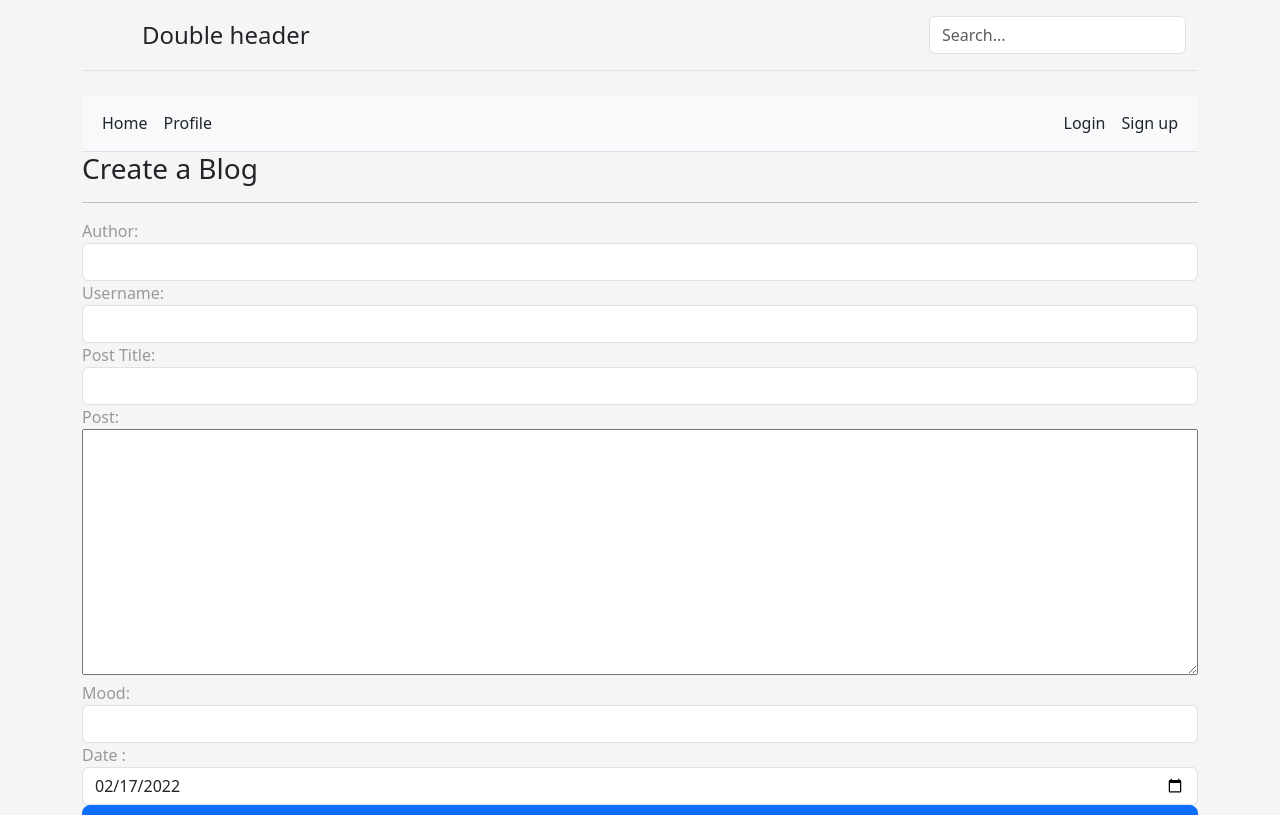
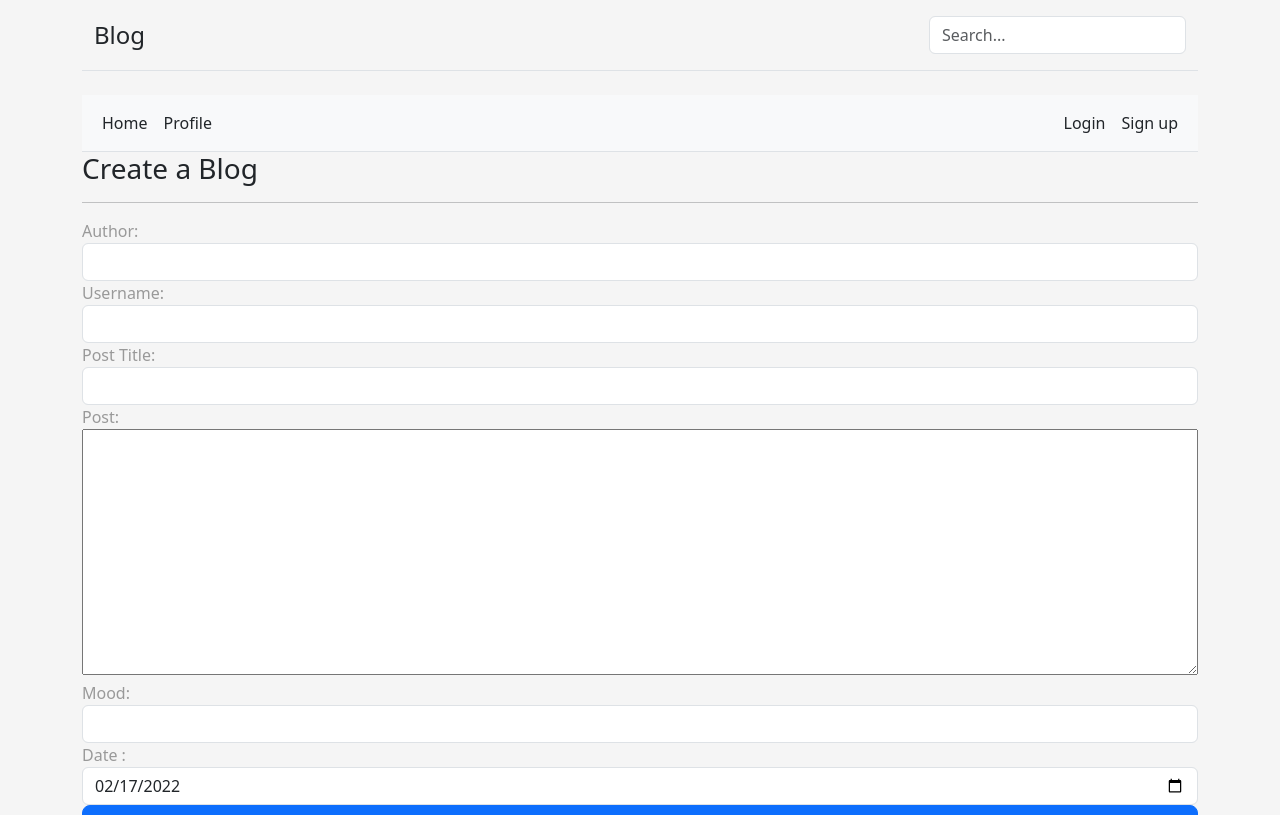
Before and after one commit to raythompsonwebdev/blog-project, a React (Create React App) app in the folder client/: page /create-post in a window 1280 px wide. Shown: the top 815 px of the page. Built offline with nearby package versions, Linux system fonts and the light colour scheme; no server answers.

Commit message:
added logout - working on re-direct

```diff
--- a/client/src/components/Blogform.js
+++ b/client/src/components/Blogform.js
@@ -1,4 +1,5 @@
 import { React, useState } from 'react'
+import { useNavigate } from 'react-router-dom'
 
 export default function Blogform() {
     const [author, setAuthor] = useState('')
@@ -9,6 +10,7 @@ export default function Blogform() {
 
     const currDate = new Date().toISOString().slice(0, 10)
     const [submitted, setDate] = useState(currDate)
+    const navigate = useNavigate()
 
     function handleUsername(e) {
         setUsername(e.target.value)
@@ -67,6 +69,7 @@ export default function Blogform() {
             // eslint-disable-next-line no-console
             console.error('Fetch Error : ', err.message)
         }
+        navigate('/')
     }
 
     return (
--- a/client/src/components/Blogsnippet.js
+++ b/client/src/components/Blogsnippet.js
@@ -1,3 +1,4 @@
+/* eslint-disable no-unused-vars */
 import React from 'react'
 // import PropTypes from "prop-types";
 import { Link } from 'react-router-dom'
@@ -19,7 +20,7 @@ export default function Blogsnippet(props) {
     }
 
     // eslint-disable-next-line no-console
-    console.log(author, username, mood, image)
+    // console.log(author, username, mood, image)
 
     return (
         <div className="card flex-md-row mb-4 box-shadow h-md-250">
--- a/client/src/components/Header.js
+++ b/client/src/components/Header.js
@@ -10,10 +10,7 @@ export default function Header() {
                         to="/"
                         className="d-flex align-items-center mb-3 mb-lg-0 me-lg-auto text-dark text-decoration-none"
                     >
-                        <svg className="bi me-2" width="40" height="32">
-                            {/* <use xlink:href="#bootstrap"></use> */}
-                        </svg>
-                        <span className="fs-4">Double header</span>
+                        <span className="fs-4">Blog</span>
                     </Link>
                     <form className="col-12 col-lg-auto mb-3 mb-lg-0">
                         <input
--- a/client/src/components/Loginform.js
+++ b/client/src/components/Loginform.js
@@ -1,11 +1,12 @@
 import { React, useState } from 'react'
-import { redirect } from 'react-router-dom'
+import { useNavigate } from 'react-router-dom'
 
 export default function Loginform() {
     const [email, setUserEmail] = useState('')
     const [password, setUserPassword] = useState('')
     const [errorMessage, setError] = useState('')
     const [passError, setPassError] = useState('')
+    const navigate = useNavigate()
 
     function handleUserEmail(e) {
         setUserEmail(e.target.value)
@@ -37,7 +38,7 @@ export default function Loginform() {
                 setPassError(data.passwordError)
                 setError(data.error)
             }
-            redirect('/user')
+            navigate('/user') // Redirect to new page
         } catch (err) {
             // eslint-disable-next-line no-console
             console.log(err)
--- a/client/src/components/Registerform.js
+++ b/client/src/components/Registerform.js
@@ -1,6 +1,6 @@
 /* eslint-disable jsx-a11y/label-has-associated-control */
 import { React, useState } from 'react'
-import { redirect } from 'react-router-dom'
+import { useNavigate } from 'react-router-dom'
 
 // eslint-disable-next-line func-style
 export default function Registerform() {
@@ -12,6 +12,7 @@ export default function Registerform() {
     const [dateSubmitted, setDate] = useState(currDate)
     const [emailError, setEmailError] = useState('')
     const [userError, setUserError] = useState('')
+    const navigate = useNavigate()
 
     function handleUsername(e) {
         setUsername(e.target.value)
@@ -63,12 +64,12 @@ export default function Registerform() {
                 setEmailError(result.emailError)
                 setUserError(result.userError)
             }
-            redirect('/')
         } catch (err) {
             // eslint-disable-next-line no-console
             console.error('Fetch Error : ', err.message)
             // throw new Error(err.message);
         }
+        navigate('/')
     }
 
     return (
```
